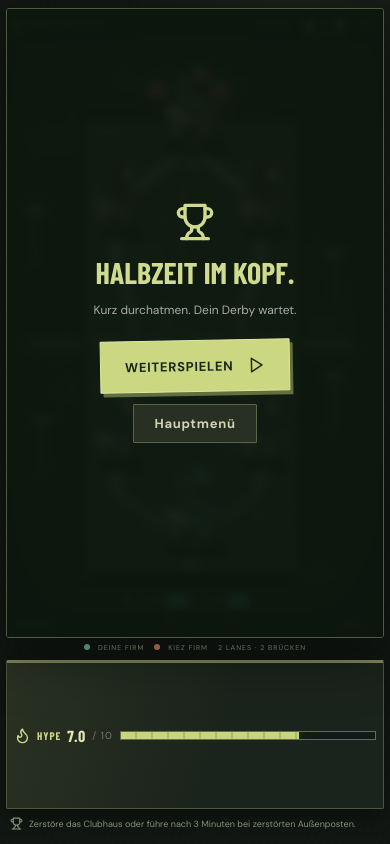
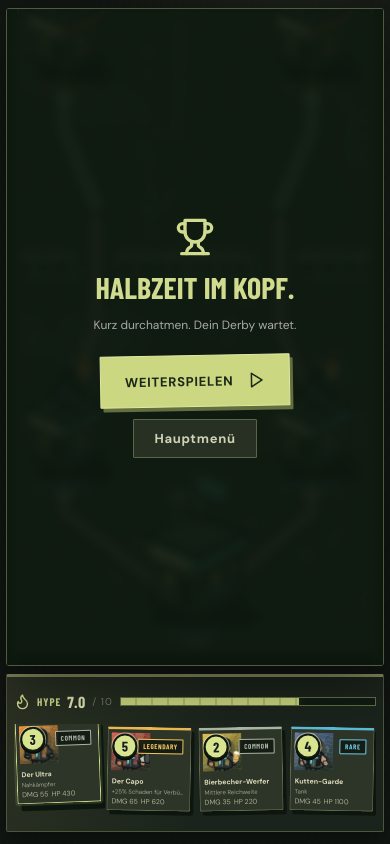
Before and after one commit to ollibrahimovic/tw, a React (Vite) app: page / in a window 390 px wide. Both pictures are taken after a click on the button "ARENA". Built offline with nearby package versions, Linux system fonts and the light colour scheme; a web font is replaced by a local one.

Commit message:
Optimize mobile arena layout

```diff
--- a/src/Arena.tsx
+++ b/src/Arena.tsx
@@ -463,7 +463,7 @@ export function Arena({ game, selectedCard, active, perspective = 'blue', onPlac
      ...game.structures.map(s => ({ key: `structure-${s.id}`, layer: 0, ...project(s.x, s.y), node: <BeerStall side={s.side} kind={s.card.name === 'Würstchenbude' ? 'sausage' : 'beer'} hp={s.hp} max={s.max} /> })),
       ...game.units.map(u => ({ key: String(u.id), layer: 0, ...project(u.x, u.y), node: <><title>{u.card.name} · {Math.ceil(u.hp)} HP</title><g className="arena-troop" transform="scale(.8)">{u.card.name === 'Flitzer' ? <Flitzer side={u.side} moving={u.moving} /> : <Fan card={u.card} side={u.side} moving={u.moving} back={u.facingBack} fighting={u.cooldown > u.card.rate - .2} />}<rect x="-18" y="8" width="36" height="3.5" rx="1" fill="#111c17" stroke="#0b0f0d" strokeWidth=".7" /><rect x="-18" y="8" width={36 * Math.max(0, u.hp) / u.card.hp} height="3.5" rx="1" fill={u.side === 'blue' ? '#6cc8ae' : '#ef805b'} />{u.cooldown > u.card.rate - .2 && <path className="impact-flash" d="M16-23 24-31 22-21 31-19 22-17 23-9 17-17Z" fill="#efd8a0" />}</g></> })),
    ].sort((a, b) => a.layer - b.layer || a.y - b.y)
-  return <svg ref={svg} className="iso-arena vertical-arena" viewBox="60 40 660 1060" role="img" aria-label="Vertikale isometrische Derby-Arena. Deine Clubhäuser sind unten, die Kiez-Clubhäuser oben." onClick={e => { const p = point(e.clientX, e.clientY); if (p) onPlace(p.x, p.y, false) }} onPointerDown={e => setHover(point(e.clientX, e.clientY))} onPointerMove={e => { if (draggingOver) setHover(point(e.clientX, e.clientY)) }} onPointerLeave={() => { setHover(null); setDraggingOver(false) }} onDragEnter={e => { e.preventDefault(); setDraggingOver(true) }} onDragOver={e => { e.preventDefault(); setDraggingOver(true); setHover(point(e.clientX, e.clientY)) }} onDragLeave={() => { setHover(null); setDraggingOver(false) }} onDrop={e => { e.preventDefault(); const p = point(e.clientX, e.clientY); if (p) onPlace(p.x, p.y, true); setHover(null); setDraggingOver(false) }}>
+   return <svg ref={svg} className="iso-arena vertical-arena" viewBox="180 176 408 864" preserveAspectRatio="xMidYMax slice" role="img" aria-label="Vertikale isometrische Derby-Arena. Deine Clubhäuser sind unten, die Kiez-Clubhäuser oben." onClick={e => { const p = point(e.clientX, e.clientY); if (p) onPlace(p.x, p.y, false) }} onPointerDown={e => setHover(point(e.clientX, e.clientY))} onPointerMove={e => { if (draggingOver) setHover(point(e.clientX, e.clientY)) }} onPointerLeave={() => { setHover(null); setDraggingOver(false) }} onDragEnter={e => { e.preventDefault(); setDraggingOver(true) }} onDragOver={e => { e.preventDefault(); setDraggingOver(true); setHover(point(e.clientX, e.clientY)) }} onDragLeave={() => { setHover(null); setDraggingOver(false) }} onDrop={e => { e.preventDefault(); const p = point(e.clientX, e.clientY); if (p) onPlace(p.x, p.y, true); setHover(null); setDraggingOver(false) }}>
     <VerticalEnvironment />
     <g pointerEvents="none">
       <polygon points={groundPolygon(0, 0, 100)} fill="none" stroke="#101c17" strokeWidth="7" />
--- a/src/menu-overrides.css
+++ b/src/menu-overrides.css
@@ -45,24 +45,50 @@
     padding: 8px 6px 12px;
   }
 
-  .arena-page .game-layout,
+  .app-shell.in-arena .arena-page {
+    height: 100vh;
+    min-height: 0;
+    overflow: hidden;
+  }
+
+  .arena-page .game-layout {
+    display: flex;
+    flex: 1 1 auto;
+    flex-direction: column;
+    height: calc(100% - 158px);
+    min-height: 0;
+  }
+
   .arena-page .arena-wrap,
   .arena-page .arena {
+    flex: 1 1 auto;
+    height: 100% !important;
+    min-height: 0;
     width: 100%;
     max-width: 100%;
   }
 
   .arena-page .iso-arena {
     width: 100%;
-    height: auto;
-    aspect-ratio: 660 / 1000;
+    height: 100%;
+    aspect-ratio: auto;
   }
 
   .arena-page .bottom-panel {
+    flex: 0 0 158px;
+    min-height: 158px;
+    height: 158px;
     width: 100%;
     padding: 10px 7px;
     gap: 9px;
     overflow: hidden;
+  }
+
+  .arena-page .arena-topline,
+  .arena-page .arena-bottomline,
+  .arena-page .arena-legend,
+  .arena-page footer {
+    display: none;
   }
 
   .arena-page .hype {
@@ -78,35 +104,33 @@
   }
 
   .arena-page .hand {
-    display: flex;
-    justify-content: flex-start;
+    display: grid;
+    grid-template-columns: repeat(4, minmax(0, 1fr));
+    justify-content: initial;
     gap: 7px;
     width: 100%;
     min-width: 0;
     padding: 3px 2px 8px;
-    overflow-x: auto;
+    overflow: visible;
     overflow-y: hidden;
-    overscroll-behavior-x: contain;
-    scroll-snap-type: x proximity;
-    scrollbar-width: thin;
   }
 
   .arena-page .card {
-    flex: 0 0 104px;
-    width: 104px;
-    height: 136px;
-    min-width: 104px;
-    scroll-snap-align: start;
+    width: 100%;
+    min-width: 0;
+    height: auto;
+    aspect-ratio: 1 / 1;
+    padding: 4px !important;
   }
 
   .arena-page .card .card-art {
-    height: 58px !important;
+    height: 38px !important;
   }
 
   .arena-page .card>b {
     display: block;
     overflow: hidden;
-    font-size: 10px;
+    font-size: 7px;
     text-overflow: ellipsis;
     white-space: nowrap;
   }
@@ -116,6 +140,7 @@
     overflow: hidden;
     text-overflow: ellipsis;
     white-space: nowrap;
+    font-size: 6px;
   }
 
   .arena-page .panel-actions {
```
